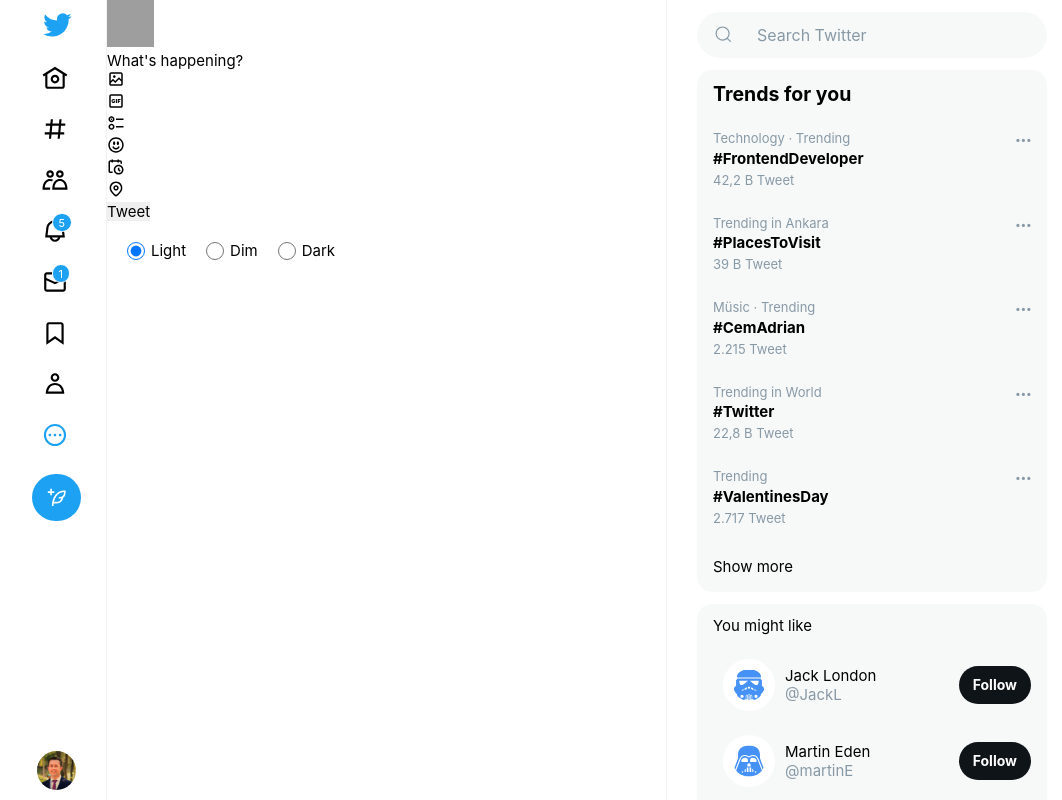
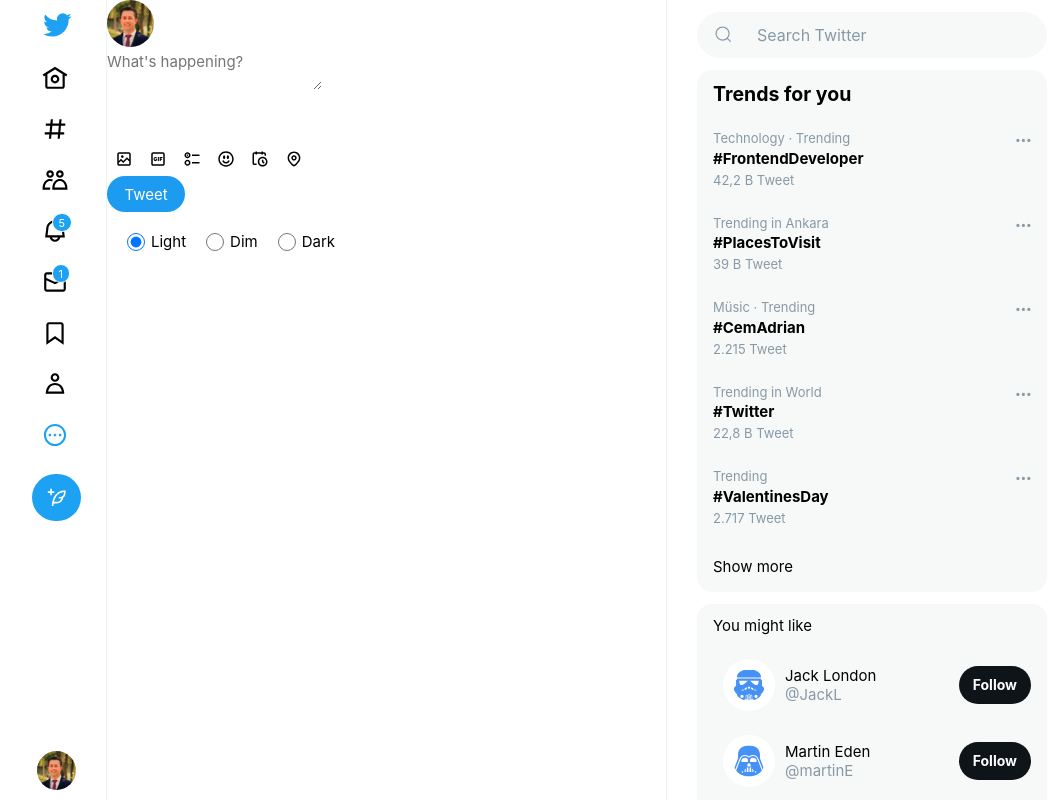
Before and after one commit to haydogdu1990/twitter-web-clone-react, a Next.js app in the folder my-app/: page /more in a window 1280 px wide. Shown: the top 800 px of the page, without its empty margins (103-1165 px from the left). Built offline with nearby package versions, Linux system fonts and the light colour scheme; grey boxes are pictures that could not be loaded.

Commit message:
Update tweet-send.js

```diff
--- a/my-app/components/tweet-send.js
+++ b/my-app/components/tweet-send.js
@@ -1,54 +1,115 @@
 import React from "react";
 import styles from "./tweet-send.module.css";
+import Photo from "./photo";
+import Image from "next/image";
 
 function TweetSend() {
   return (
     <>
+      <div className={styles.gridcontainer}>
+        <div className={styles.avatar}>
+          <Photo />
+        </div>
 
-
-      <div className="grid-container">
-        <div className="avatar">
-          <img src="/_next/image?url=%2F_next%2Fstatic%2Fmedia%2FtYRiNFtk_400x400.09efa941.jpg&w=96&q=75" width={47} height={47} decoding="async" data-nimg={1} className="photo_img__5WXVP" loading="lazy" style={{color: 'transparent'}} />
-        </div>
-        <div className="body">
-          <div className="tweettext">
-            What's happening?
+        <div className={styles.body}>
+          <div className={styles.tweettext}>
+            <textarea placeholder="What's happening?"></textarea>
           </div>
-          <div className="grid-container2">
-            <div className="icons">
-              <div className="icon">
-                <svg width="1.2em" height="1.2em" viewBox="0 0 24 24" fill="none" xmlns="http://www.w3.org/2000/svg"><path d="M3 5.5C3 4.119 4.119 3 5.5 3h13C19.881 3 21 4.119 21 5.5v13c0 1.381-1.119 2.5-2.5 2.5h-13C4.119 21 3 19.881 3 18.5v-13zM5.5 5c-.276 0-.5.224-.5.5v9.086l3-3 3 3 5-5 3 3V5.5c0-.276-.224-.5-.5-.5h-13zM19 15.414l-3-3-5 5-3-3-3 3V18.5c0 .276.224.5.5.5h13c.276 0 .5-.224.5-.5v-3.086zM9.75 7C8.784 7 8 7.784 8 8.75s.784 1.75 1.75 1.75 1.75-.784 1.75-1.75S10.716 7 9.75 7z" fill="currentColor" /></svg>
+          <div className={styles.gridcontainer2}>
+            <div className={styles.icons}>
+              <div className={styles.icon}>
+                <svg
+                  width="1.2em"
+                  height="1.2em"
+                  viewBox="0 0 24 24"
+                  fill="none"
+                  xmlns="http://www.w3.org/2000/svg"
+                >
+                  <path
+                    d="M3 5.5C3 4.119 4.119 3 5.5 3h13C19.881 3 21 4.119 21 5.5v13c0 1.381-1.119 2.5-2.5 2.5h-13C4.119 21 3 19.881 3 18.5v-13zM5.5 5c-.276 0-.5.224-.5.5v9.086l3-3 3 3 5-5 3 3V5.5c0-.276-.224-.5-.5-.5h-13zM19 15.414l-3-3-5 5-3-3-3 3V18.5c0 .276.224.5.5.5h13c.276 0 .5-.224.5-.5v-3.086zM9.75 7C8.784 7 8 7.784 8 8.75s.784 1.75 1.75 1.75 1.75-.784 1.75-1.75S10.716 7 9.75 7z"
+                    fill="currentColor"
+                  />
+                </svg>
               </div>
-              <div className="icon">
-                <svg width="1.2em" height="1.2em" viewBox="0 0 24 24" fill="none" xmlns="http://www.w3.org/2000/svg"><path d="M3 5.5C3 4.119 4.12 3 5.5 3h13C19.88 3 21 4.119 21 5.5v13c0 1.381-1.12 2.5-2.5 2.5h-13C4.12 21 3 19.881 3 18.5v-13zM5.5 5c-.28 0-.5.224-.5.5v13c0 .276.22.5.5.5h13c.28 0 .5-.224.5-.5v-13c0-.276-.22-.5-.5-.5h-13zM18 10.711V9.25h-3.74v5.5h1.44v-1.719h1.7V11.57h-1.7v-.859H18zM11.79 9.25h1.44v5.5h-1.44v-5.5zm-3.07 1.375c.34 0 .77.172 1.02.43l1.03-.86c-.51-.601-1.28-.945-2.05-.945C7.19 9.25 6 10.453 6 12s1.19 2.75 2.72 2.75c.85 0 1.54-.344 2.05-.945v-2.149H8.38v1.032H9.4v.515c-.17.086-.42.172-.68.172-.76 0-1.36-.602-1.36-1.375 0-.688.6-1.375 1.36-1.375z" fill="currentColor" /></svg>
+              <div className={styles.icon}>
+                <svg
+                  width="1.2em"
+                  height="1.2em"
+                  viewBox="0 0 24 24"
+                  fill="none"
+                  xmlns="http://www.w3.org/2000/svg"
+                >
+                  <path
+                    d="M3 5.5C3 4.119 4.12 3 5.5 3h13C19.88 3 21 4.119 21 5.5v13c0 1.381-1.12 2.5-2.5 2.5h-13C4.12 21 3 19.881 3 18.5v-13zM5.5 5c-.28 0-.5.224-.5.5v13c0 .276.22.5.5.5h13c.28 0 .5-.224.5-.5v-13c0-.276-.22-.5-.5-.5h-13zM18 10.711V9.25h-3.74v5.5h1.44v-1.719h1.7V11.57h-1.7v-.859H18zM11.79 9.25h1.44v5.5h-1.44v-5.5zm-3.07 1.375c.34 0 .77.172 1.02.43l1.03-.86c-.51-.601-1.28-.945-2.05-.945C7.19 9.25 6 10.453 6 12s1.19 2.75 2.72 2.75c.85 0 1.54-.344 2.05-.945v-2.149H8.38v1.032H9.4v.515c-.17.086-.42.172-.68.172-.76 0-1.36-.602-1.36-1.375 0-.688.6-1.375 1.36-1.375z"
+                    fill="currentColor"
+                  />
+                </svg>
               </div>
-              <div className="icon">
-                <svg width="1.2em" height="1.2em" viewBox="0 0 24 24" fill="none" xmlns="http://www.w3.org/2000/svg"><path d="M6 5c-1.1 0-2 .895-2 2s.9 2 2 2 2-.895 2-2-.9-2-2-2zM2 7c0-2.209 1.79-4 4-4s4 1.791 4 4-1.79 4-4 4-4-1.791-4-4zm20 1H12V6h10v2zM6 15c-1.1 0-2 .895-2 2s.9 2 2 2 2-.895 2-2-.9-2-2-2zm-4 2c0-2.209 1.79-4 4-4s4 1.791 4 4-1.79 4-4 4-4-1.791-4-4zm20 1H12v-2h10v2zM7 7c0 .552-.45 1-1 1s-1-.448-1-1 .45-1 1-1 1 .448 1 1z" fill="currentColor" /></svg>
+              <div className={styles.icon}>
+                <svg
+                  width="1.2em"
+                  height="1.2em"
+                  viewBox="0 0 24 24"
+                  fill="none"
+                  xmlns="http://www.w3.org/2000/svg"
+                >
+                  <path
+                    d="M6 5c-1.1 0-2 .895-2 2s.9 2 2 2 2-.895 2-2-.9-2-2-2zM2 7c0-2.209 1.79-4 4-4s4 1.791 4 4-1.79 4-4 4-4-1.791-4-4zm20 1H12V6h10v2zM6 15c-1.1 0-2 .895-2 2s.9 2 2 2 2-.895 2-2-.9-2-2-2zm-4 2c0-2.209 1.79-4 4-4s4 1.791 4 4-1.79 4-4 4-4-1.791-4-4zm20 1H12v-2h10v2zM7 7c0 .552-.45 1-1 1s-1-.448-1-1 .45-1 1-1 1 .448 1 1z"
+                    fill="currentColor"
+                  />
+                </svg>
               </div>
-              <div className="icon">
-                <svg width="1.2em" height="1.2em" viewBox="0 0 24 24" fill="none" xmlns="http://www.w3.org/2000/svg"><path d="M8 9.5C8 8.119 8.672 7 9.5 7S11 8.119 11 9.5 10.328 12 9.5 12 8 10.881 8 9.5zm6.5 2.5c.828 0 1.5-1.119 1.5-2.5S15.328 7 14.5 7 13 8.119 13 9.5s.672 2.5 1.5 2.5zM12 16c-2.224 0-3.021-2.227-3.051-2.316l-1.897.633c.05.15 1.271 3.684 4.949 3.684s4.898-3.533 4.949-3.684l-1.896-.638c-.033.095-.83 2.322-3.053 2.322zm10.25-4.001c0 5.652-4.598 10.25-10.25 10.25S1.75 17.652 1.75 12 6.348 1.75 12 1.75 22.25 6.348 22.25 12zm-2 0c0-4.549-3.701-8.25-8.25-8.25S3.75 7.451 3.75 12s3.701 8.25 8.25 8.25 8.25-3.701 8.25-8.25z" fill="currentColor" /></svg>
+              <div className={styles.icon}>
+                <svg
+                  width="1.2em"
+                  height="1.2em"
+                  viewBox="0 0 24 24"
+                  fill="none"
+                  xmlns="http://www.w3.org/2000/svg"
+                >
+                  <path
+                    d="M8 9.5C8 8.119 8.672 7 9.5 7S11 8.119 11 9.5 10.328 12 9.5 12 8 10.881 8 9.5zm6.5 2.5c.828 0 1.5-1.119 1.5-2.5S15.328 7 14.5 7 13 8.119 13 9.5s.672 2.5 1.5 2.5zM12 16c-2.224 0-3.021-2.227-3.051-2.316l-1.897.633c.05.15 1.271 3.684 4.949 3.684s4.898-3.533 4.949-3.684l-1.896-.638c-.033.095-.83 2.322-3.053 2.322zm10.25-4.001c0 5.652-4.598 10.25-10.25 10.25S1.75 17.652 1.75 12 6.348 1.75 12 1.75 22.25 6.348 22.25 12zm-2 0c0-4.549-3.701-8.25-8.25-8.25S3.75 7.451 3.75 12s3.701 8.25 8.25 8.25 8.25-3.701 8.25-8.25z"
+                    fill="currentColor"
+                  />
+                </svg>
               </div>
-              <div className="icon">
-                <svg width="1.2em" height="1.2em" viewBox="0 0 24 24" fill="none" xmlns="http://www.w3.org/2000/svg"><path d="M6 3V2h2v1h6V2h2v1h1.5C18.88 3 20 4.119 20 5.5v2h-2v-2c0-.276-.22-.5-.5-.5H16v1h-2V5H8v1H6V5H4.5c-.28 0-.5.224-.5.5v12c0 .276.22.5.5.5h3v2h-3C3.12 20 2 18.881 2 17.5v-12C2 4.119 3.12 3 4.5 3H6zm9.5 8c-2.49 0-4.5 2.015-4.5 4.5s2.01 4.5 4.5 4.5 4.5-2.015 4.5-4.5-2.01-4.5-4.5-4.5zM9 15.5C9 11.91 11.91 9 15.5 9s6.5 2.91 6.5 6.5-2.91 6.5-6.5 6.5S9 19.09 9 15.5zm5.5-2.5h2v2.086l1.71 1.707-1.42 1.414-2.29-2.293V13z" fill="currentColor" /></svg>
+              <div className={styles.icon}>
+                <svg
+                  width="1.2em"
+                  height="1.2em"
+                  viewBox="0 0 24 24"
+                  fill="none"
+                  xmlns="http://www.w3.org/2000/svg"
+                >
+                  <path
+                    d="M6 3V2h2v1h6V2h2v1h1.5C18.88 3 20 4.119 20 5.5v2h-2v-2c0-.276-.22-.5-.5-.5H16v1h-2V5H8v1H6V5H4.5c-.28 0-.5.224-.5.5v12c0 .276.22.5.5.5h3v2h-3C3.12 20 2 18.881 2 17.5v-12C2 4.119 3.12 3 4.5 3H6zm9.5 8c-2.49 0-4.5 2.015-4.5 4.5s2.01 4.5 4.5 4.5 4.5-2.015 4.5-4.5-2.01-4.5-4.5-4.5zM9 15.5C9 11.91 11.91 9 15.5 9s6.5 2.91 6.5 6.5-2.91 6.5-6.5 6.5S9 19.09 9 15.5zm5.5-2.5h2v2.086l1.71 1.707-1.42 1.414-2.29-2.293V13z"
+                    fill="currentColor"
+                  />
+                </svg>
               </div>
-              <div className="icon">
-                <svg width="1.2em" height="1.2em" viewBox="0 0 24 24" fill="none" xmlns="http://www.w3.org/2000/svg"><path d="M12 7c-1.93 0-3.5 1.57-3.5 3.5S10.07 14 12 14s3.5-1.57 3.5-3.5S13.93 7 12 7zm0 5c-.827 0-1.5-.673-1.5-1.5S11.173 9 12 9s1.5.673 1.5 1.5S12.827 12 12 12zm0-10c-4.687 0-8.5 3.813-8.5 8.5 0 5.967 7.621 11.116 7.945 11.332l.555.37.555-.37c.324-.216 7.945-5.365 7.945-11.332C20.5 5.813 16.687 2 12 2zm0 17.77c-1.665-1.241-6.5-5.196-6.5-9.27C5.5 6.916 8.416 4 12 4s6.5 2.916 6.5 6.5c0 4.073-4.835 8.028-6.5 9.27z" fill="currentColor" /></svg>
+              <div className={styles.icon}>
+                <svg
+                  width="1.2em"
+                  height="1.2em"
+                  viewBox="0 0 24 24"
+                  fill="none"
+                  xmlns="http://www.w3.org/2000/svg"
+                >
+                  <path
+                    d="M12 7c-1.93 0-3.5 1.57-3.5 3.5S10.07 14 12 14s3.5-1.57 3.5-3.5S13.93 7 12 7zm0 5c-.827 0-1.5-.673-1.5-1.5S11.173 9 12 9s1.5.673 1.5 1.5S12.827 12 12 12zm0-10c-4.687 0-8.5 3.813-8.5 8.5 0 5.967 7.621 11.116 7.945 11.332l.555.37.555-.37c.324-.216 7.945-5.365 7.945-11.332C20.5 5.813 16.687 2 12 2zm0 17.77c-1.665-1.241-6.5-5.196-6.5-9.27C5.5 6.916 8.416 4 12 4s6.5 2.916 6.5 6.5c0 4.073-4.835 8.028-6.5 9.27z"
+                    fill="currentColor"
+                  />
+                </svg>
               </div>
             </div>
-            <div className="tweetbutton">
+            <div className={styles.tweetbutton}>
               <button type="button">Tweet</button>
             </div>
           </div>
         </div>
       </div>
-
-
-
-
     </>
-
-
-    );
+  );
 }
 
 export default TweetSend;
```
